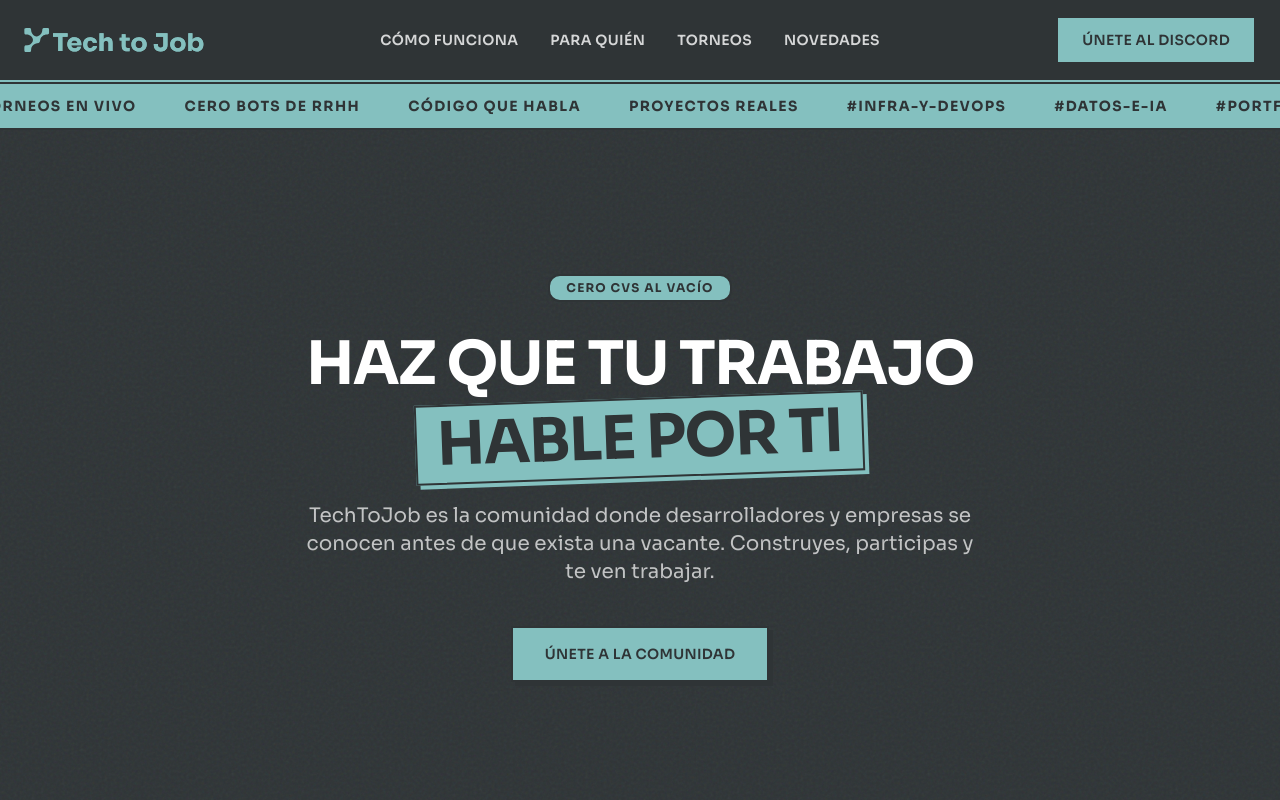
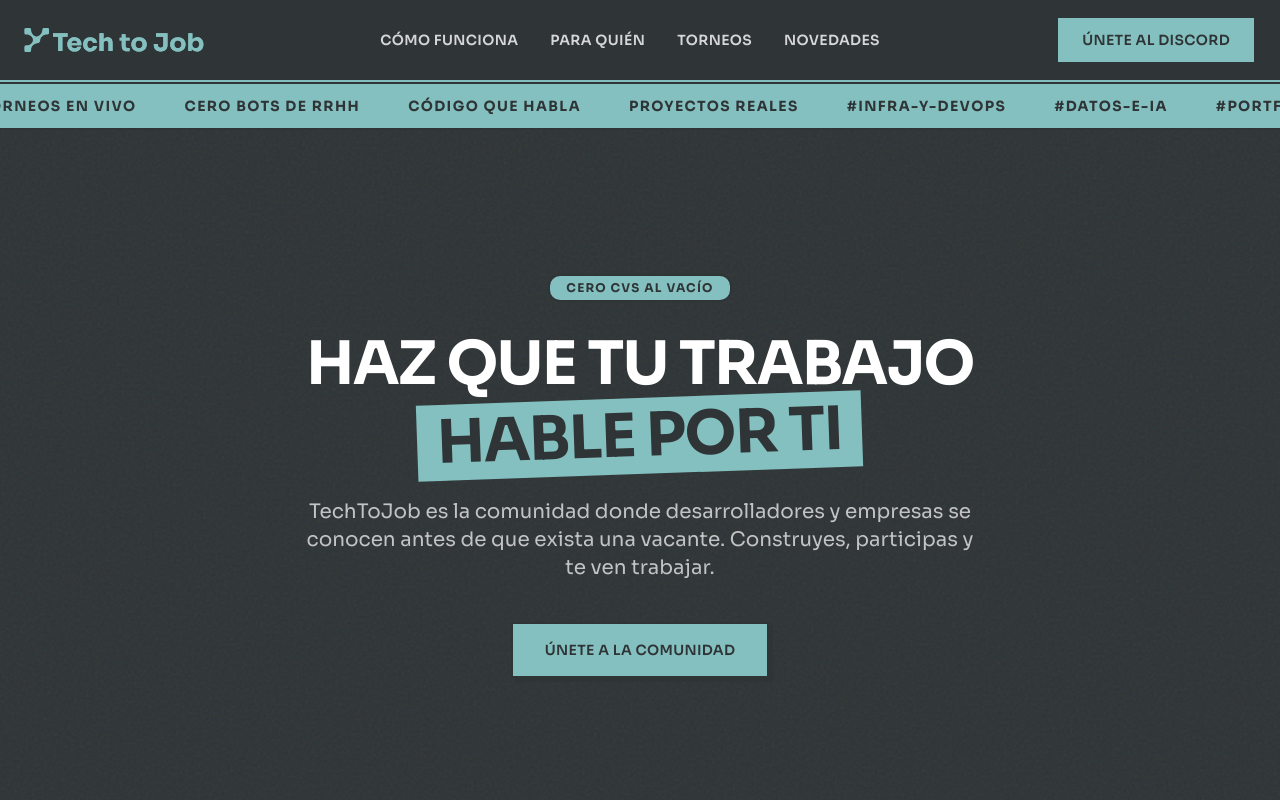
Before and after one commit to MCervantesGonzalez/techtojob-landing, a Next.js app: page / in a window 1280 px wide. Shown: the top 800 px of the page. Built offline with nearby package versions, Linux system fonts and the light colour scheme.

Commit message:
fix: remove extra border/shadow from Hero highlighted phrase for clean original look
- Removed border-2, border-brand-dark, and shadow from hable por ti span
- Kept only solid bg-brand-teal, text-brand-dark, and -rotate-2

```diff
--- a/src/components/sections/Hero.tsx
+++ b/src/components/sections/Hero.tsx
@@ -10,7 +10,7 @@ export function Hero() {
         <h1 className="mb-6 text-4xl font-bold uppercase leading-tight tracking-tight md:text-6xl md:leading-none">
           Haz que tu trabajo
           <br />
-          <span className="inline-block bg-brand-teal px-5 py-2 border-2 border-brand-dark text-brand-dark mt-1 -rotate-2 shadow-[4px_4px_0px_0px_#84c0bf]">
+          <span className="inline-block bg-brand-teal px-5 py-2 text-brand-dark mt-1 -rotate-2">
             hable por ti
           </span>
         </h1>
```
